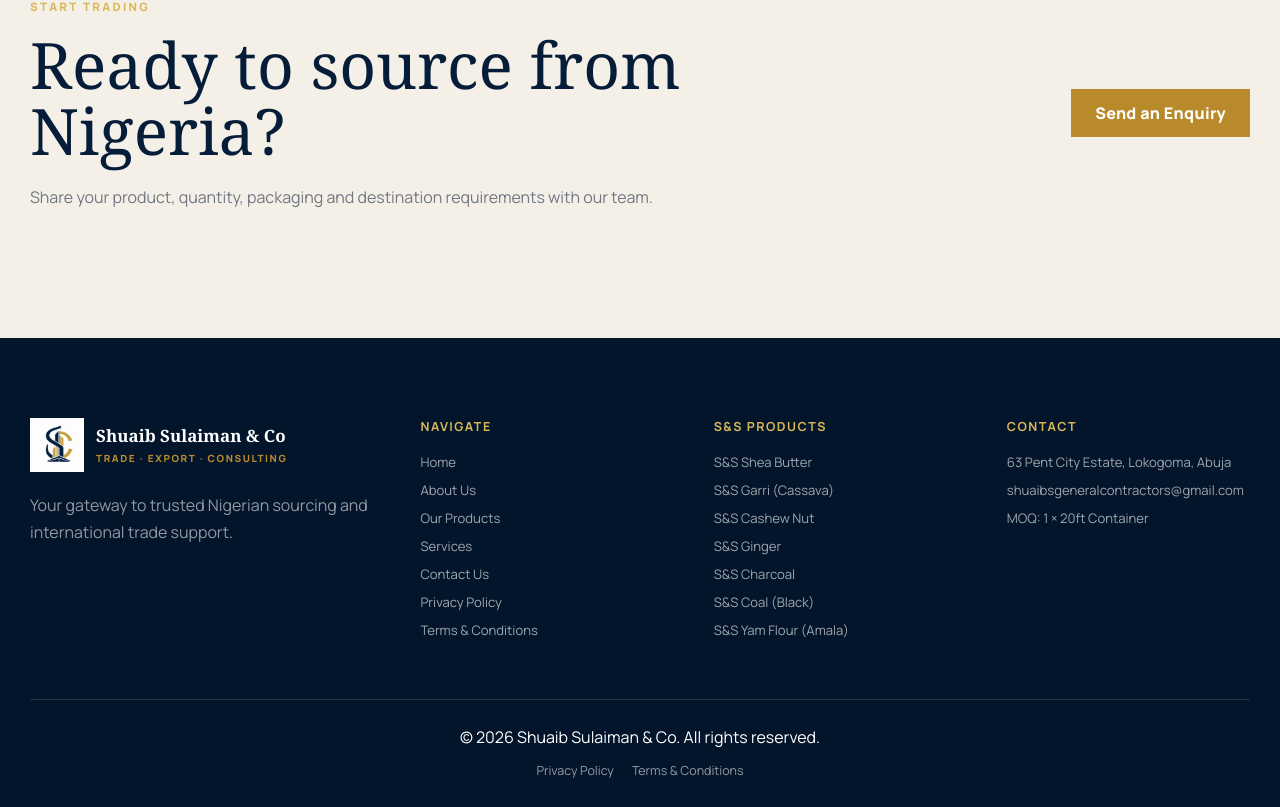
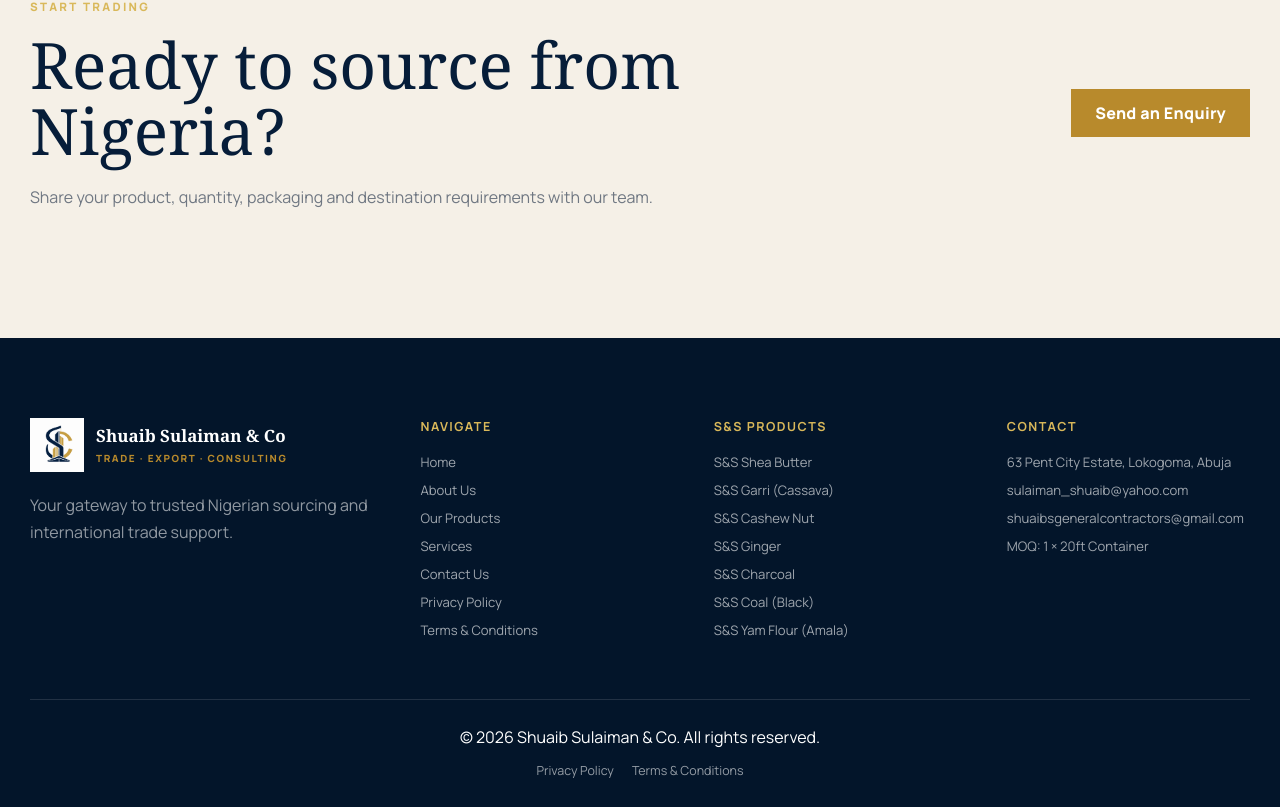
Before and after one commit to abbasn1/shuaib-sulaiman-website, a React (Vite) app: page / in a window 1280 px wide. Shown: the part 5051-5858 px from the top of the page. Built offline with nearby package versions, Linux system fonts and the light colour scheme; no server answers.

Commit message:
Add Yahoo contact email above Gmail address

```diff
--- a/src/components/Layout.jsx
+++ b/src/components/Layout.jsx
@@ -95,6 +95,7 @@
         <div>
           <h3>Contact</h3>
           <p>63 Pent City Estate, Lokogoma, Abuja</p>
+          <a href="mailto:sulaiman_shuaib@yahoo.com">sulaiman_shuaib@yahoo.com</a>
           <a href="mailto:shuaibsgeneralcontractors@gmail.com">shuaibsgeneralcontractors@gmail.com</a>
           <p>MOQ: 1 × 20ft Container</p>
         </div>
```
